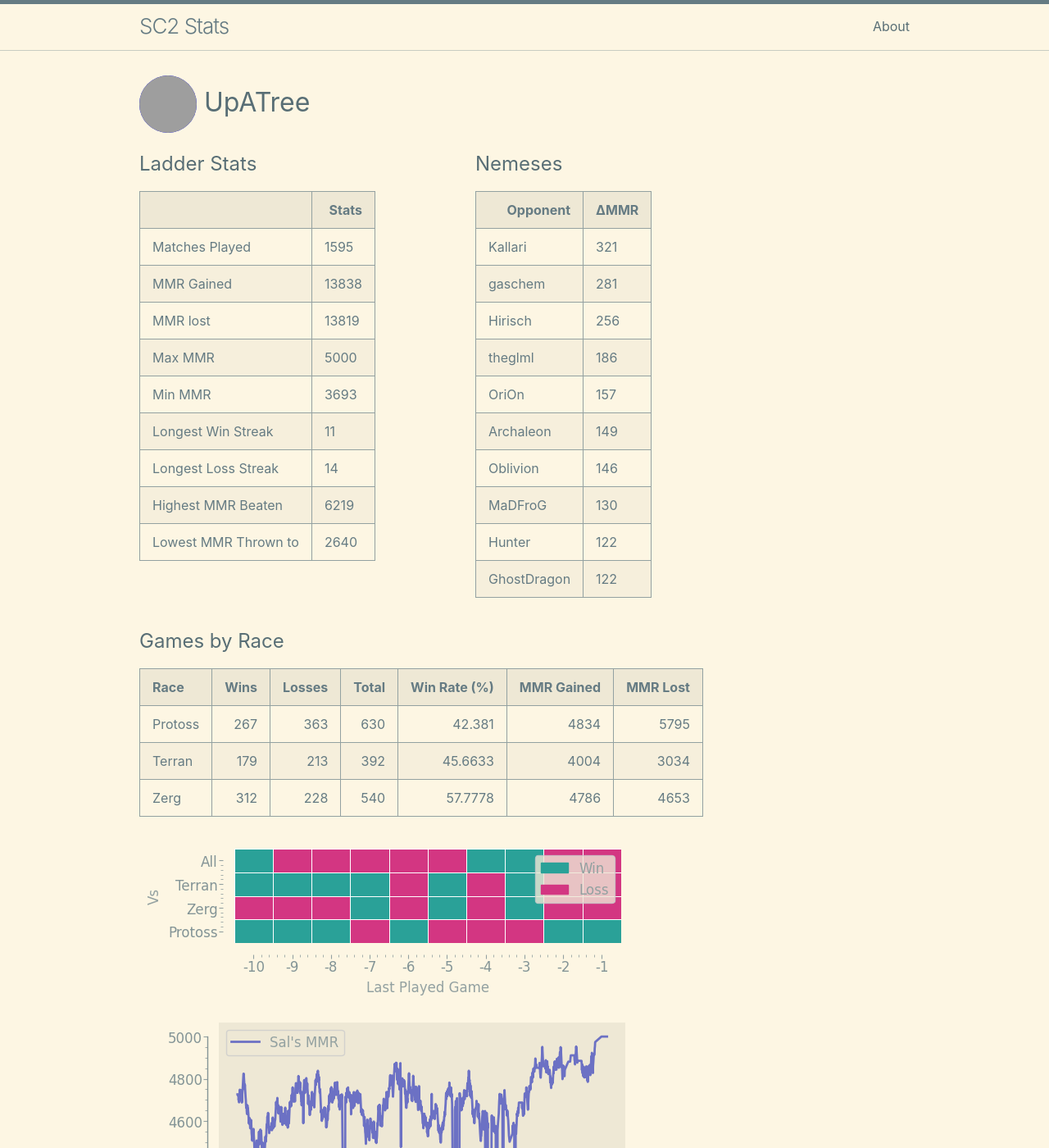
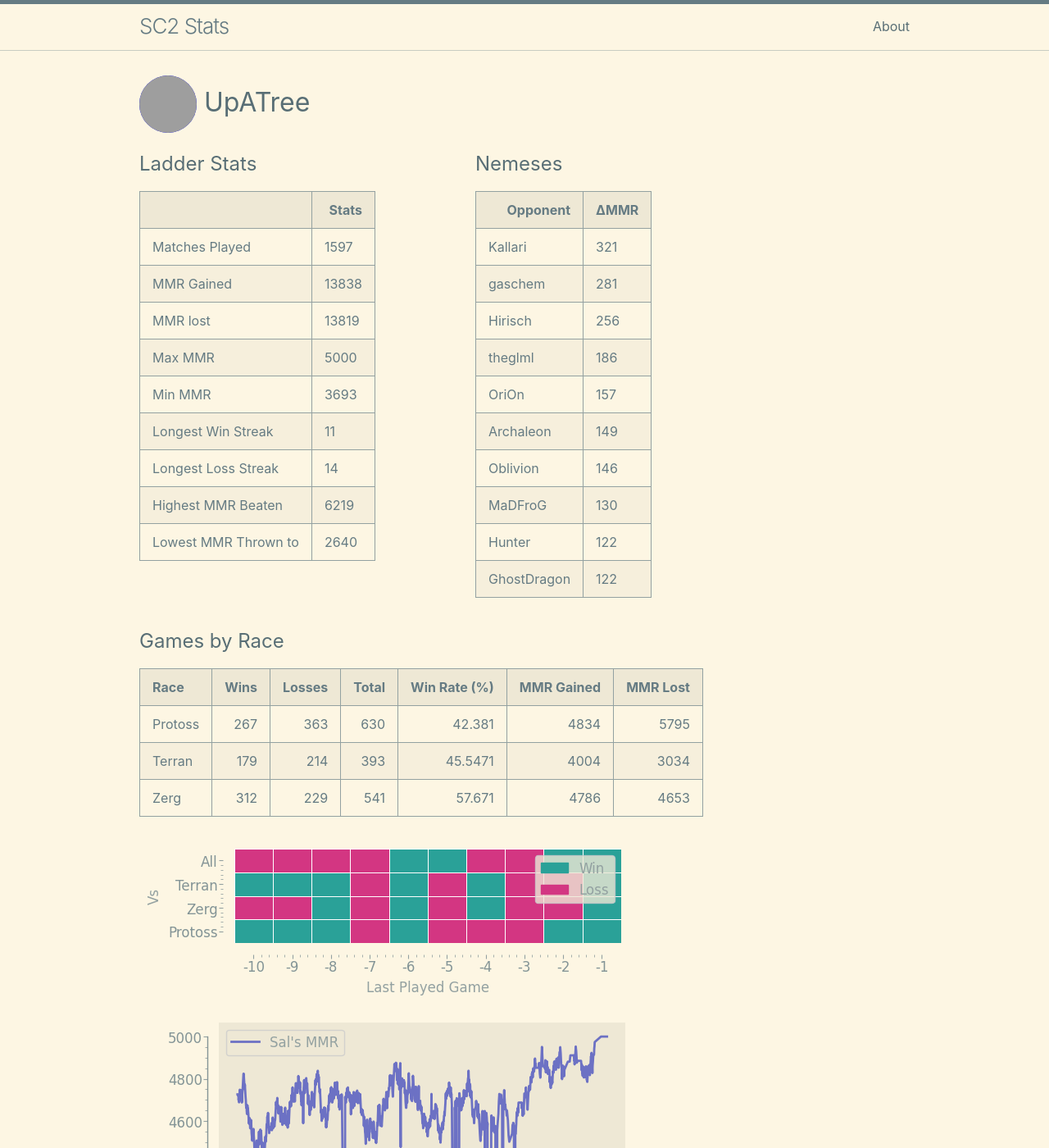
Before and after one commit to kylermurphy/UpATree, a Jekyll site: the page built from docs/index.md, in a window 1280 px wide and 1400 px high. Shown: the whole window at 82% size. Built offline with Jekyll 4.4.1, drawn with Linux system fonts in a browser that asks for light colours; grey boxes are pictures that could not be loaded.

Commit message:
running on push

```diff
--- a/docs/index.md
+++ b/docs/index.md
@@ -18,7 +18,7 @@ layout: home
   <tbody>
     <tr>
       <td>Matches Played</td>
-      <td>1595</td>
+      <td>1597</td>
     </tr>
     <tr>
       <td>MMR Gained</td>
@@ -115,8 +115,8 @@ layout: home
 | Race    |   Wins |   Losses |   Total |   Win Rate (%) |   MMR Gained |   MMR Lost |
 |:--------|-------:|---------:|--------:|---------------:|-------------:|-----------:|
 | Protoss |    267 |      363 |     630 |        42.381  |         4834 |       5795 |
-| Terran  |    179 |      213 |     392 |        45.6633 |         4004 |       3034 |
-| Zerg    |    312 |      228 |     540 |        57.7778 |         4786 |       4653 |
+| Terran  |    179 |      214 |     393 |        45.5471 |         4004 |       3034 |
+| Zerg    |    312 |      229 |     541 |        57.671  |         4786 |       4653 |
 
 ![Games by Race](./assets/gm_hist.png)
 
--- a/log.txt
+++ b/log.txt
@@ -751,3 +751,4 @@ Writing a log file 2025-03-30 19:17:28.
 Writing a log file 2025-03-30 19:29:43.
 Writing a log file 2025-03-30 19:47:49.
 Writing a log file 2025-03-30 20:24:00.
+Writing a log file 2025-03-30 20:48:16.
```
Also changed, not shown: docs/assets/MMR.png, docs/assets/daily.png, docs/assets/gm_hist.png, docs/assets/r_wrt.png, 1 other file.
